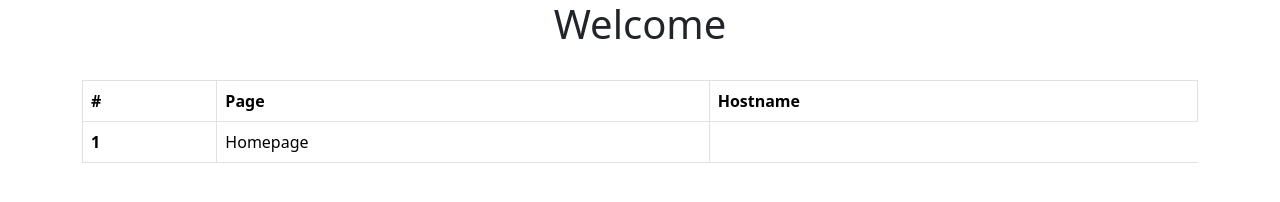
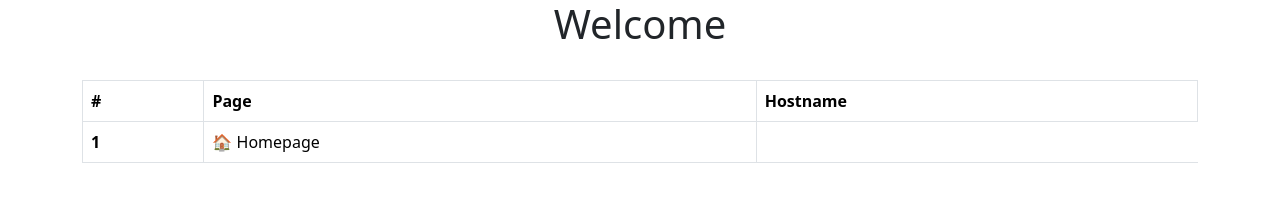
Before and after one commit to Bhushan0097/ALB, a plain HTML site: page index.html in a window 1280 px wide. Drawn offline with nearby package versions, Linux system fonts and the light colour scheme.

Commit message:
Update index.html

```diff
--- a/index.html
+++ b/index.html
@@ -30,4 +30,4 @@
                     <tr>
 
                         <th scope="row">1</th>
-                        <td>Homepage</td>
+                        <td> &#127968; Homepage</td>
```
